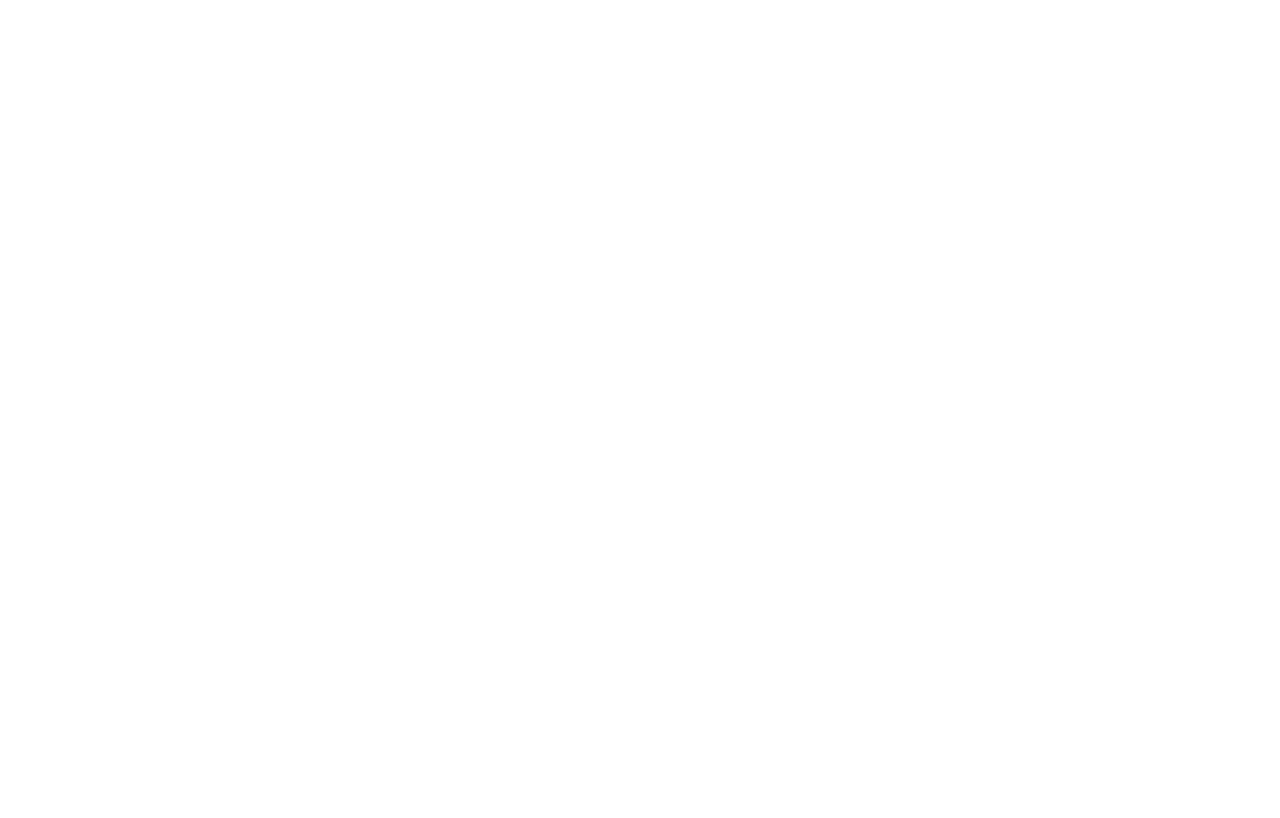
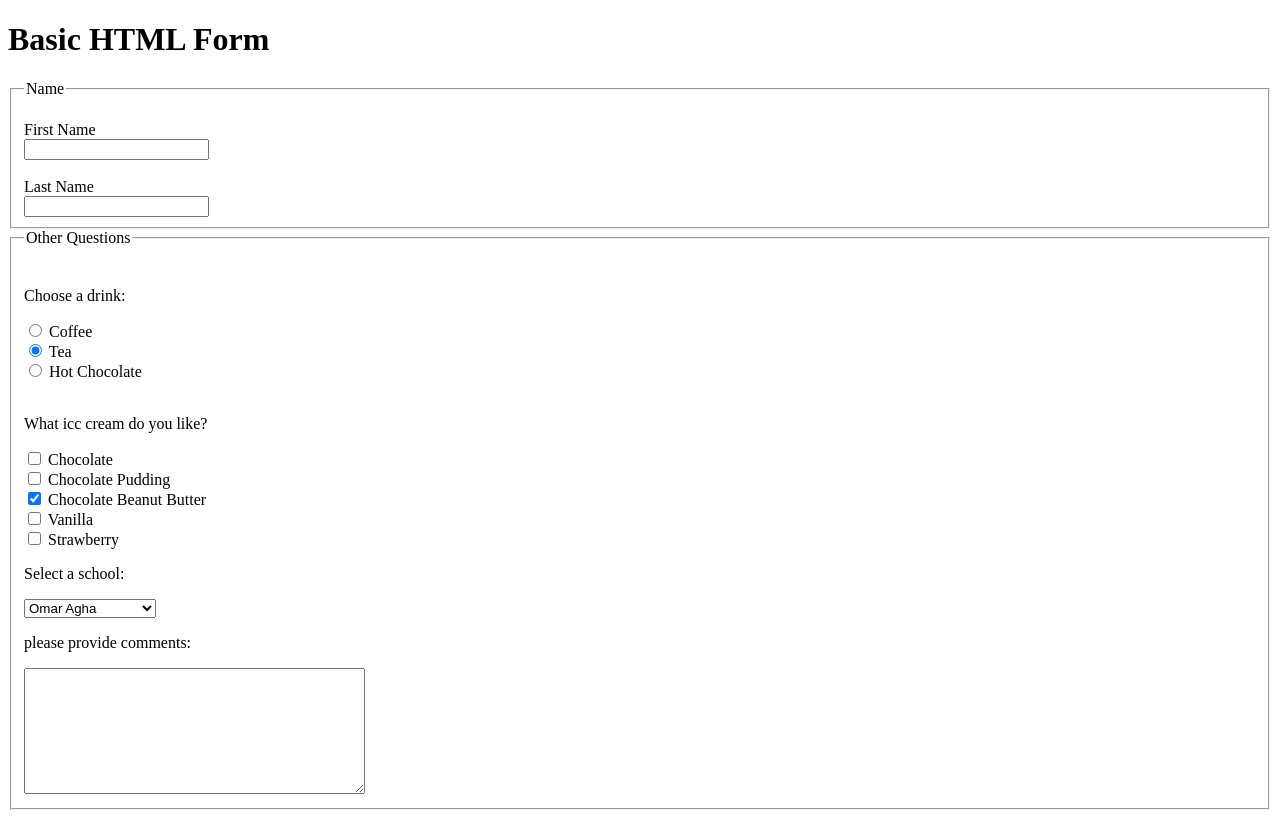
Before and after one commit to FirasSarhan/git-test, a plain HTML site: page index.html in a window 1280 px wide. Drawn offline with Linux system fonts and the light colour scheme.

Commit message:
add form in index file

```diff
--- a/index.html
+++ b/index.html
@@ -6,5 +6,85 @@
 		<meta name="viewport" content="width=device-width, initial-scale=1.0" />
 		<title>Document</title>
 	</head>
-	<body></body>
+	<body>
+		<!-- <table border="1">
+			<tr>
+				<th>company</th>
+				<th>contact</th>
+				<th>country</th>
+			</tr>
+			<tr>
+				<td>Alfreds Futterkiste</td>
+				<td>Maria Anders</td>
+				<td>Germany</td>
+			</tr>
+			<tr>
+				<td>Centro comercial Moctezuma</td>
+				<td>Francisco Chang</td>
+				<td>Mexico</td>
+			</tr>
+			<tr>
+				<td>Ernst Handel</td>
+				<td>Roland Mendel</td>
+				<td>Austria</td>
+			</tr>
+			<tr>
+				<td>Island Trading</td>
+				<td>Helen Bennett</td>
+				<td>UK</td>
+			</tr>
+			<tr>
+				<td>Laughing Bacchus Winecellars</td>
+				<td>Yoshi Tannamuri</td>
+				<td>Canada</td>
+			</tr>
+			<tr>
+				<td>Magazzini Alimentari Riuniti</td>
+				<td>Giovanni Rovelli</td>
+				<td>Italy</td>
+			</tr>
+		</table>
+		<br>
+		<hr> -->
+		<h1>Basic HTML Form</h1>
+		<form>
+			<fieldset>
+				<legend>Name</legend><br>
+				<label for="Fnam">First Name</label><br>
+				<input type="text" id="Fnam" name="F-name"><br><br>
+				<label for="Lnam">Last Name</label><br>
+				<input type="text" id="Lnam" name="L-name">
+			</fieldset>
+			<fieldset>
+				<legend>Other Questions</legend><br>
+				<p>Choose a drink:</p>
+				<input type="radio" id="coffee" name="coffee">
+				<label for="coffee">Coffee</label><br>
+				<input type="radio" id="tea" name="tea" checked>
+				<label for="tea">Tea</label><br>
+				<input type="radio" id="hot-chocolate" name="HotChocolate">
+				<label for="hot-chocolate">Hot Chocolate</label><br><br>
+				<p>What icc cream do you like?</p>
+				<input type="checkbox" id="chocolate" name="chocolate">
+				<label for="chocolate">Chocolate</label><br>
+				<input type="checkbox" id="chocolatepudding" name="chocolate-pudding">
+				<label for="chocolatepudding">Chocolate Pudding</label><br>
+				<input type="checkbox" id="chocolateBeanutButter" name="chocolate-Beanut-Butter" checked>
+				<label for="chocolateBeanutButter">Chocolate Beanut Butter</label><br>
+				<input type="checkbox" id="vanilla" name="Vanilla">
+				<label for="vanilla">Vanilla</label><br>
+				<input type="checkbox" id="strawberry" name="Strawberry">
+				<label for="strawberry">Strawberry</label><br>
+				<p>Select a school:</p>
+				<select name="School" id="school">
+					<option value="omar-agha">Omar Agha</option>
+					<option value="farhana">Farhana</option>
+					<option value="abdullah-abu-sitta">Abdullah Abu Sitta</option>
+					<option value="haifa">Haifa</option>
+				</select><br>
+				<p>please provide comments:</p>
+				<textarea name="comments" id="" cols="40" rows="8"></textarea>
+			</fieldset>
+		</form>
+	</body>
 </html>
```
